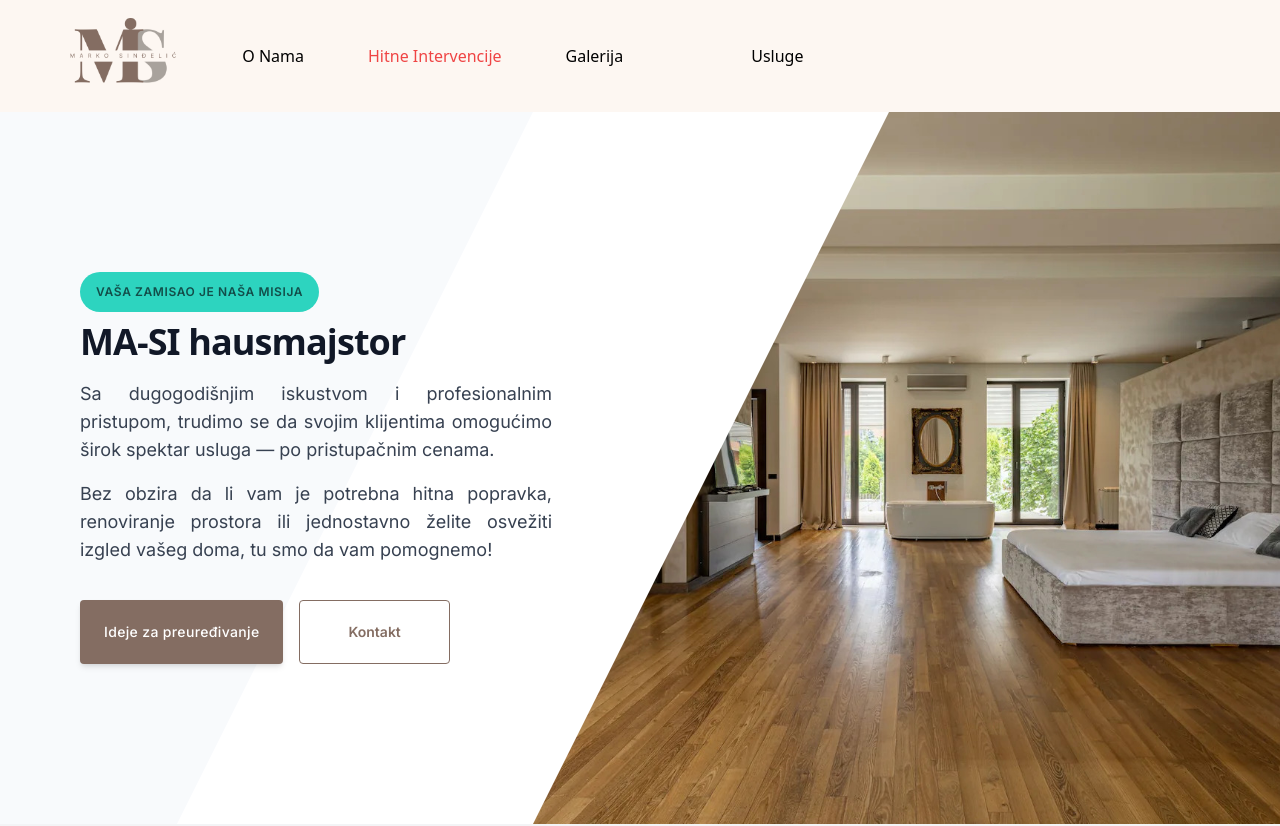
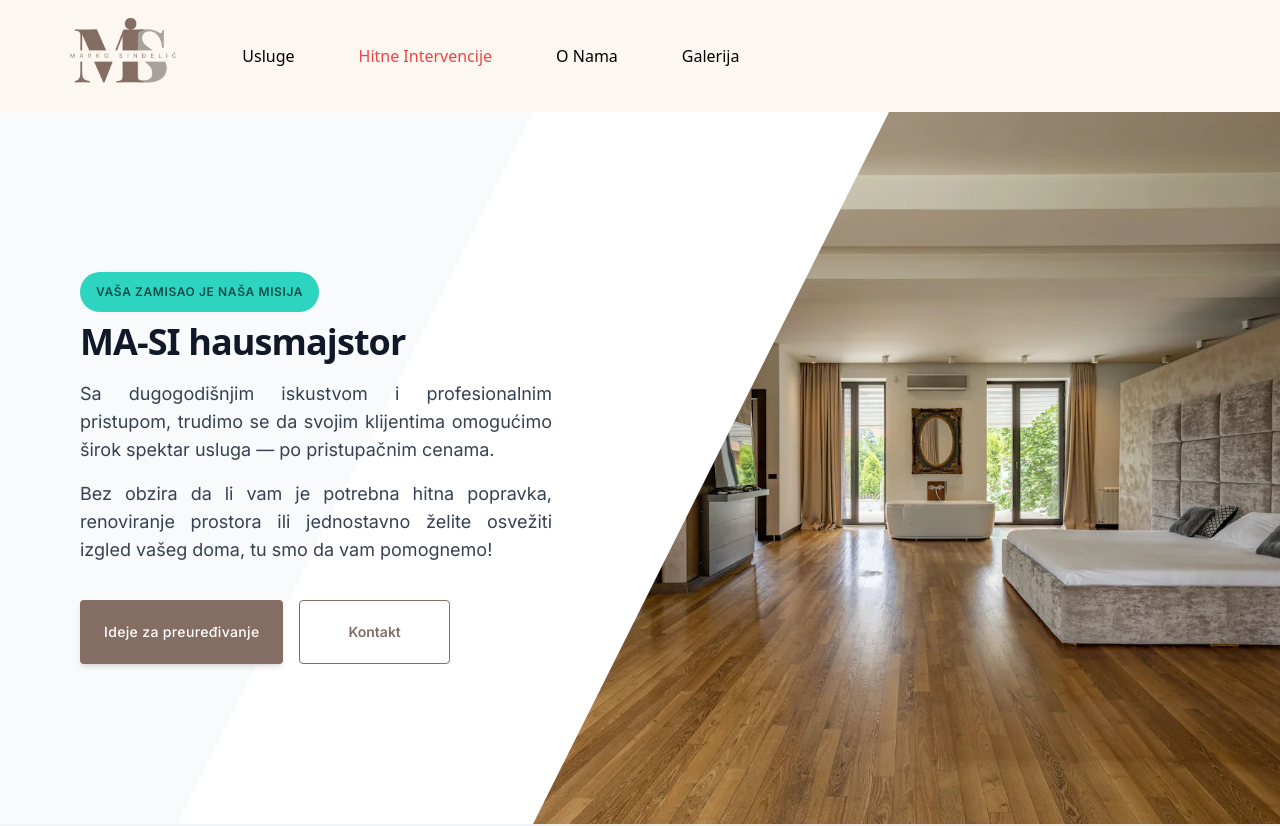
Before and after one commit to cehicm/ma-si-hausmajstor, a Next.js app: page / in a window 1280 px wide. Shown: the top 826 px of the page. Built offline with nearby package versions, Linux system fonts and the light colour scheme.

Commit message:
Update header

```diff
--- a/src/components/Header.js
+++ b/src/components/Header.js
@@ -67,7 +67,7 @@ function Header() {
 						<ul
 							className={`flex flex-col w-full md:w-fit lg:w-full max-w-3xl md:m-0 text-left justify-center lg:justify-start items-start mx-auto gap-2 md:gap-8 xl:gap-16 ${
 								isNavOpen ? "block" : "hidden"
-							} lg:grid grid-flow-col`}
+							} lg:flex lg:flex-row`}
 						>
 							<Link
 								className={`md:hidden md:bg-transparent w-full py-2 pl-2 md:p-0 rounded-md capitalize`}
```
